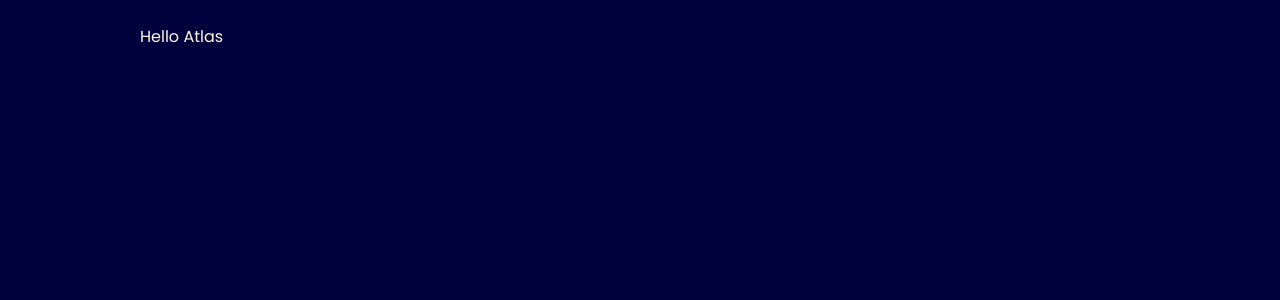
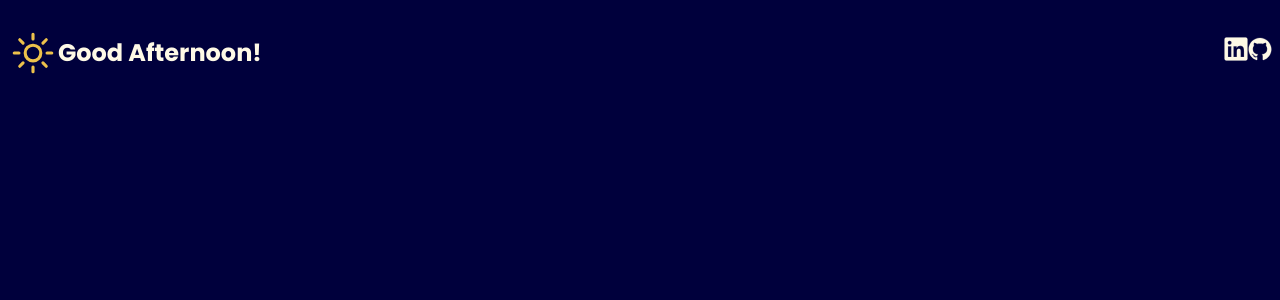
Before and after one commit to tiffanywalker22/atlas-react-and-jsx, a React (Vite) app: page / in a window 1280 px wide. Shown: the top 300 px of the page. Built offline with nearby package versions, Linux system fonts and the light colour scheme.

Commit message:
added components greeting, header, sociallinks; everything is working, but the spacing on the social links is a lil broken - will fix

```diff
--- a/src/App.jsx
+++ b/src/App.jsx
@@ -1,5 +1,12 @@
+import React from 'react';
+import Header from './components/Header';
+
+
 function App() {
-  return <div className="app">Hello Atlas</div>;
-}
+  return ( <div>
+    <Header />
+  </div>
+  );
+};
 
 export default App;
--- /dev/null
+++ b/src/components/Greeting.jsx
@@ -0,0 +1,32 @@
+import React from 'react';
+
+
+const Greeting = () => {
+    const currentTime = new Date().getHours();
+
+    let image;
+    let greetingText;
+
+    if (currentTime >= 6 && currentTime < 12) {
+        greetingText = 'Good Morning!';
+        image = '/src/assets/day.svg';
+    } else if (currentTime >= 12 && currentTime < 17) {
+        greetingText = 'Good Afternoon!';
+        image = 'src/assets/day.svg';
+    } else if (currentTime >= 17 && currentTime < 21) {
+        greetingText = 'Good Evening!';
+        image = 'src/assets/evening.svg'
+    } else {
+        greetingText = 'Good Night!'
+        image = 'src/assets/night.svg'
+    }
+
+    return (
+        <h1 className="greeting">
+            <img src={image} alt={greetingText} />
+            { greetingText }
+        </h1 >
+    );
+};
+
+export default Greeting;
--- /dev/null
+++ b/src/components/Header.jsx
@@ -0,0 +1,14 @@
+import React from 'react';
+import Greeting from './Greeting';
+import SocialLinks from './SocialLinks';
+
+const Header = () => {
+    return (
+        <nav>
+            <Greeting />
+            <SocialLinks />
+        </nav>
+    );
+};
+
+export default Header;
--- /dev/null
+++ b/src/components/SocialLinks.jsx
@@ -0,0 +1,16 @@
+import React from 'react';
+
+const SocialLinks = () => {
+    return (
+        <div classname="social-links">
+            <a href="https://www.linkedin.com/in/tiffanywalker22/" target="_blank" rel="noopener noreferrer">
+                <img src="/src/assets/linkedin.svg" alt="LinkedIn" />
+            </a>
+            <a href="https://github.com/tiffanywalker22/atlas-react-and-jsx" target="_blank" rel="noopener noreferrer">
+                <img src="/src/assets/github.svg" alt="Github" />
+            </a>
+        </div>
+    );
+};
+
+export default SocialLinks;
```
